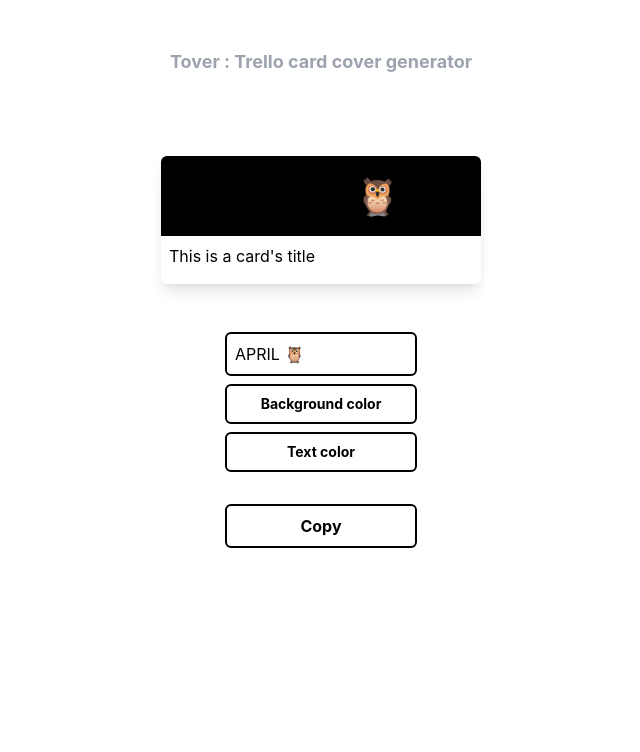
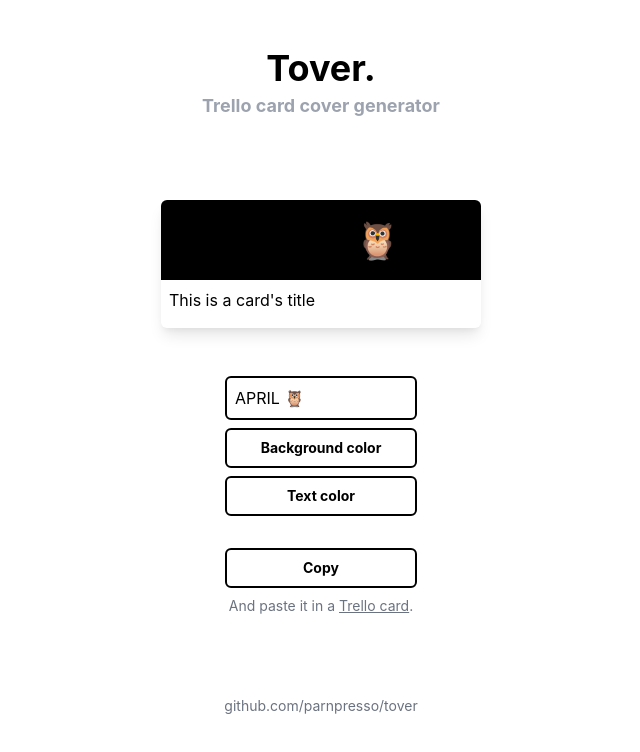
Before and after one commit to parnpresso/tover, a React (Create React App) app: page / in a window 1280 px wide. Shown: the top 752 px of the page, without its empty margins (319-959 px from the left). Built offline with nearby package versions, Linux system fonts and the light colour scheme.

Commit message:
✨ Add Github link :crown:

```diff
--- a/src/App.tsx
+++ b/src/App.tsx
@@ -28,7 +28,8 @@ const App = () => {
 
   return (
     <div className="flex flex-col items-center">
-      <div className="mt-12 text-gray-400 font-bold text-lg">Tover : Trello card cover generator</div>
+      <div className="font-bold text-4xl mt-12 mb-1">Tover.</div>
+      <div className="text-gray-400 font-bold text-lg">Trello card cover generator</div>
 
       <div className="mt-20 w-64 lg:w-80 shadow-lg rounded-md mb-12">
         <div className="flex items-center justify-center h-20 rounded-tl-md rounded-tr-md" style={{ backgroundColor: cardCoverColor }}>
@@ -39,7 +40,7 @@ const App = () => {
         </div>
       </div>
 
-      <div className="flex flex-col mb-4">
+      <div className="flex flex-col mb-20">
         <input
           className="p-2 w-48 rounded-md border-2 border-black text-black focus:outline-none mb-2"
           type="text"
@@ -62,11 +63,23 @@ const App = () => {
         </button>
 
         <button
-          className="p-2 w-48 rounded-md border-2 border-black text-black font-bold focus:outline-none"
+          className="p-2 w-48 rounded-md border-2 border-black text-sm text-black font-bold focus:outline-none mb-2"
           onClick={copyToClipboard}
         >
           {copyButtonMessage}
         </button>
+        <p className="flex justify-center text-sm text-gray-500">
+          And paste it in a&nbsp;<span className="underline cursor-pointer" onClick={()=> window.open('https://trello.com', '_blank')}>Trello card</span>.
+        </p>
+      </div>
+
+      <div className="">
+        <p
+          className="text-sm text-gray-500 cursor-pointer hover:underline"
+          onClick={()=> window.open('https://github.com/parnpresso/tover', '_blank')}
+        >
+          github.com/parnpresso/tover
+        </p>
       </div>
     </div>
   );
```
Also changed, not shown: 1 other file (tests, documents, lock files or other folders).
